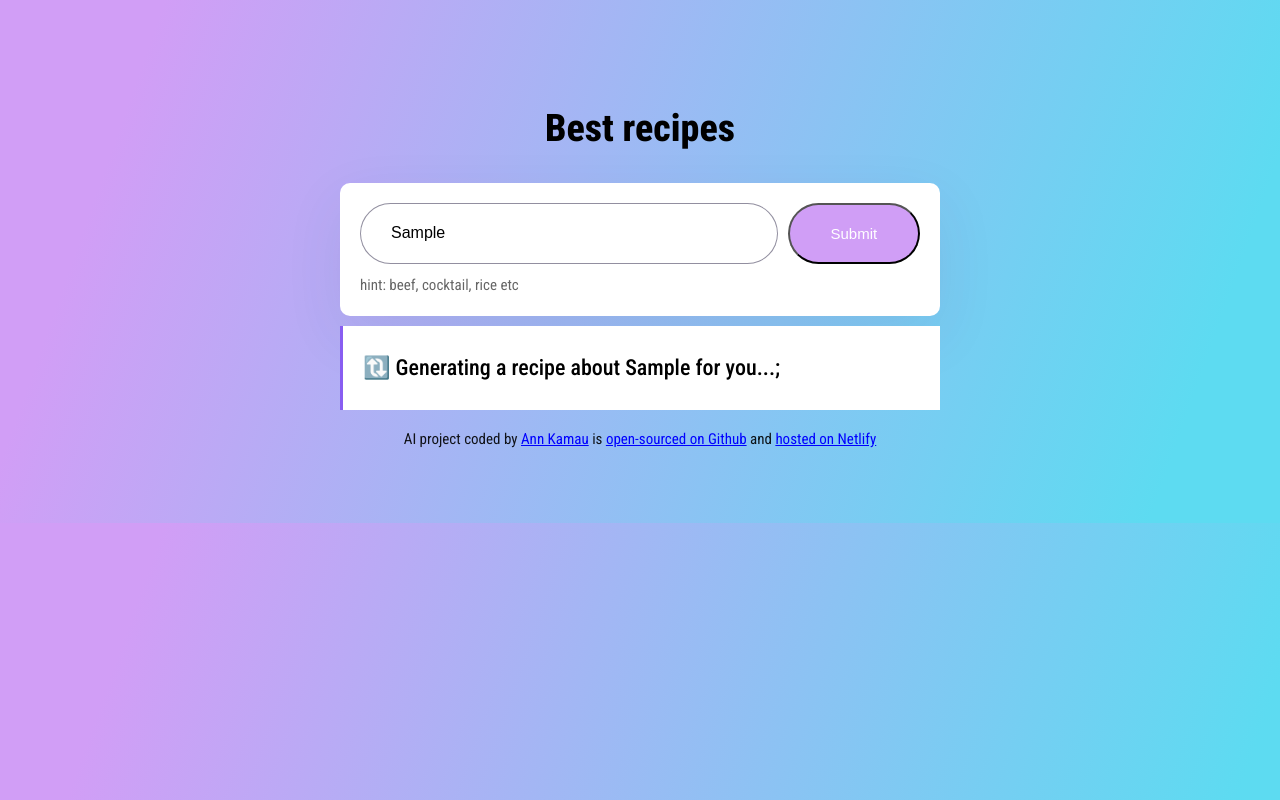
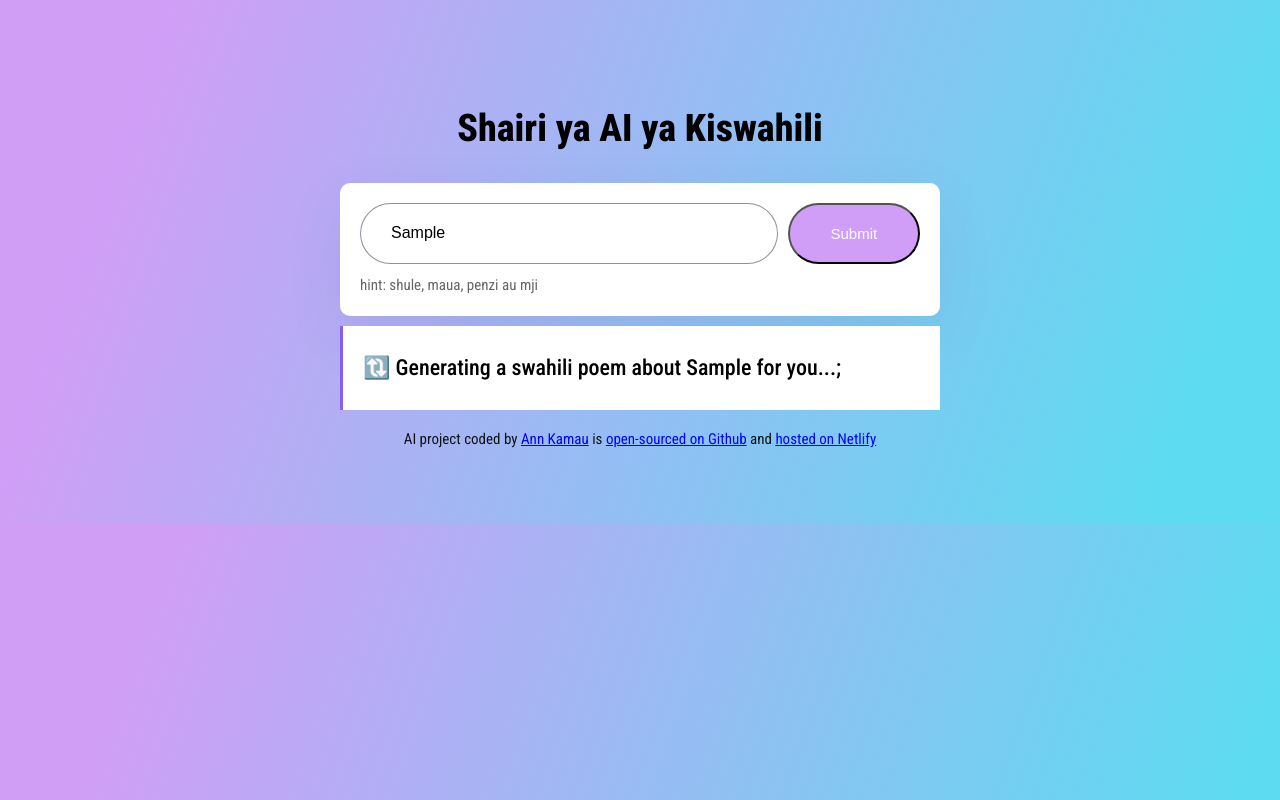
Before and after one commit to Ann-Techie/swahili-poem-generator, a plain HTML site: page index.html in a window 1280 px wide. Both pictures are taken after typing "Sample" into the empty fields and a click on the input 853 px from the left and 233 px from the top of the page. Drawn offline with nearby package versions, Linux system fonts and the light colour scheme; no server answers; a web font is replaced by a local one.

Commit message:
updated my footer

```diff
--- a/index.html
+++ b/index.html
@@ -19,14 +19,14 @@
   <body>
     <div class="container">
       <header>
-        <h1>Best recipes</h1>
+        <h1>Shairi ya AI ya Kiswahili</h1>
       </header>
       <main>
         <div class="form-wrapper">
           <form id="form">
             <input
               type="text"
-              placeholder="Enter your desired dish..."
+              placeholder="Andika mada ya shairi lako..."
               required
               autofocus
               autocomplete="off"
@@ -35,7 +35,7 @@
             />
             <input type="submit" class="search-button" />
           </form>
-          <div class="hint">hint: beef, cocktail, rice etc</div>
+          <div class="hint">hint: shule, maua, penzi au mji</div>
         </div>
         <div class="poem hidden" id="poem"></div>
       </main>
@@ -43,7 +43,7 @@
         AI project coded by
         <a href="https://github.com/Ann-Techie" target="_blank">Ann Kamau</a> is
         <a
-          href="https://github.com/Ann-Techie/english-poem-generator"
+          href="https://github.com/Ann-Techie/swahili-poem-generator"
           target="_blank"
           >open-sourced on Github</a
         >
--- a/script.js
+++ b/script.js
@@ -12,16 +12,16 @@ function poemGenerator(event) {
 
   let userSearch = document.querySelector("#user-input");
 
-  let prompt = `Generate a recipe about ${userSearch.value}`;
+  let prompt = `Generate a swahilli poem about ${userSearch.value}`;
   let context =
-    "You're the best chef  please provide a short, brief and concise recipe following the user's search and remember to following a basic html format like this <p> </p> when generating the food recipe,Sign SheCodes AI below the recipe using a <strong> ";
+    "You're the best chef  please provide a short, brief and concise six lines swahili poem following the user's search and remember to following a basic html format like this <p> </p> when generating the swahili poem,Sign SheCodes AI below the swahili poem using a <strong> ";
   let apiKey = "5765tb49aco10f17ace1b436b0213fc4";
   let apiURL = `https://api.shecodes.io/ai/v1/generate?prompt=${prompt}&context=${context}&key=${apiKey}`;
 
   let poem = document.querySelector("#poem");
   poem.classList.remove("hidden");
   poem.innerHTML = `<div class="blink">
-      🔃 Generating a recipe about ${userSearch.value} for
+      🔃 Generating a swahili poem about ${userSearch.value} for
       you...;
     </div>`;
 
```
